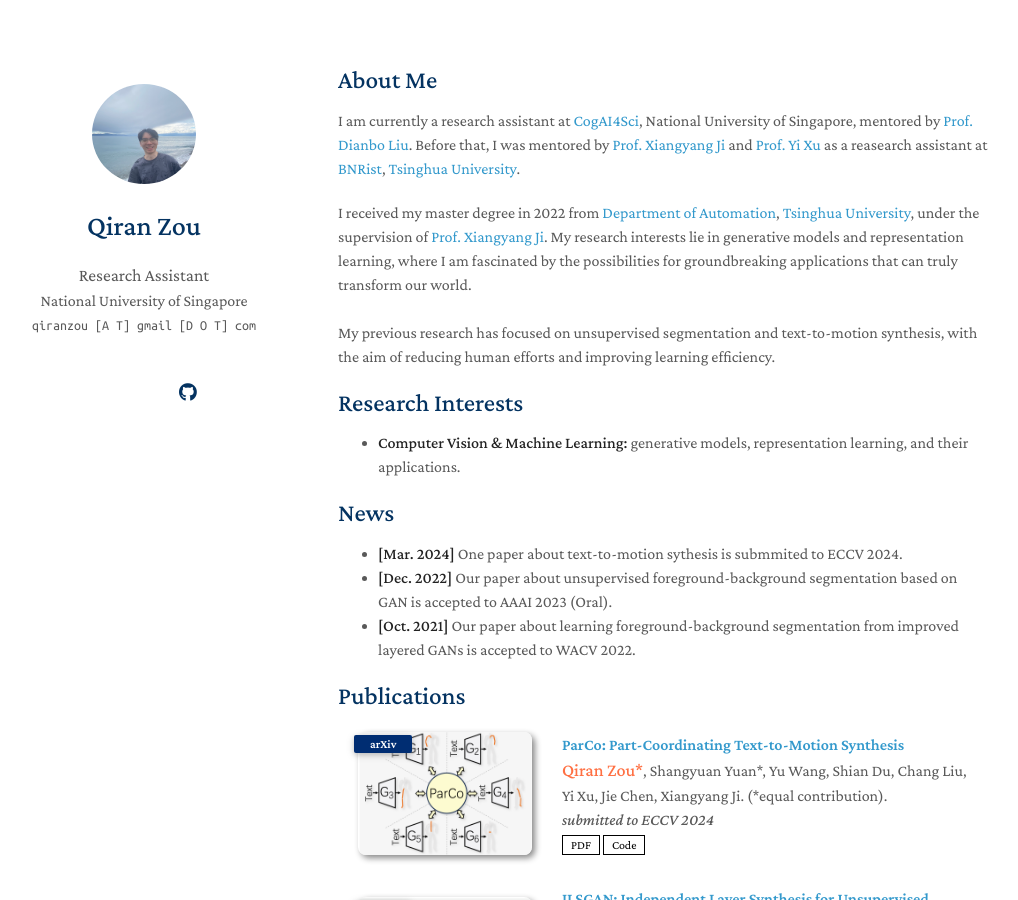
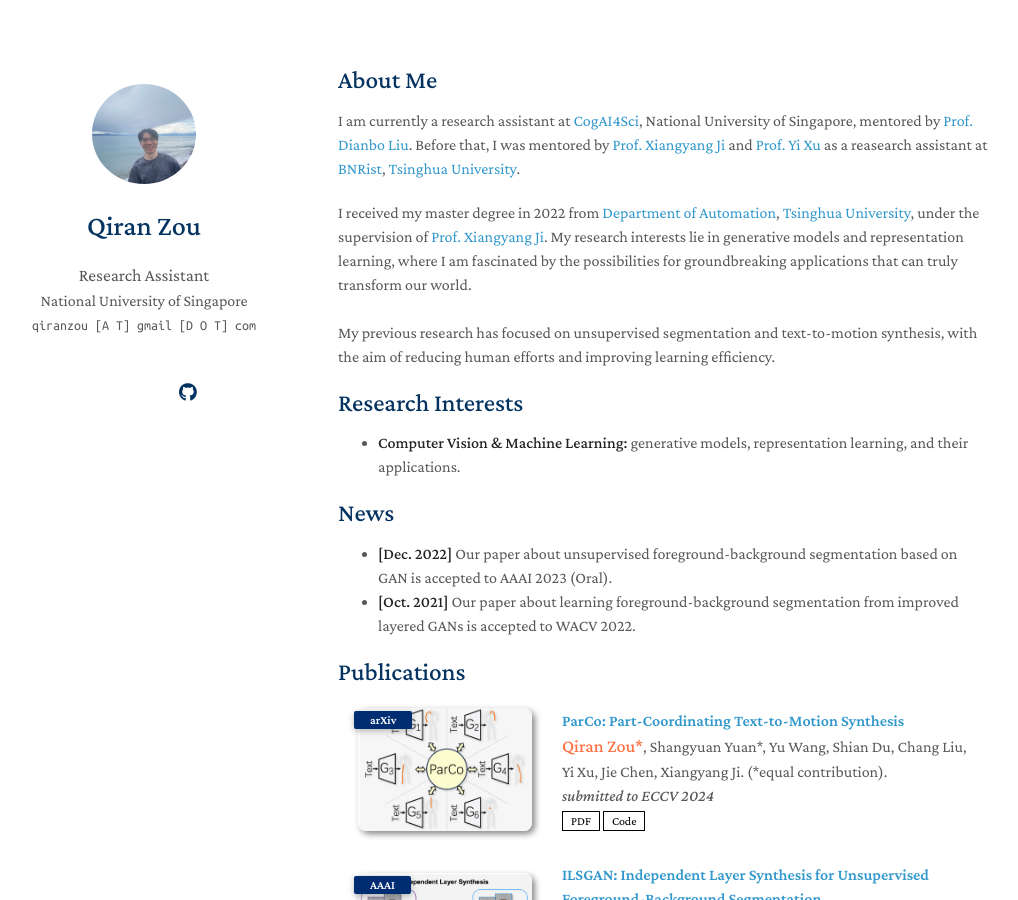
Before and after one commit to qrzou/qrzou.github.io, a Jekyll site: the page built from index.md, in a window 1280 px wide and 900 px high. Shown: the whole window, without its empty margins (132-1150 px from the left). Built offline with Jekyll 4.4.1, drawn with Linux system fonts in a browser that asks for light colours; nearby versions of some CDN libraries; a style sheet for code colours, icons or effects is not loaded; our own code applies the rules of GitHub Pages for plain Markdown files.

Commit message:
Update index.md

```diff
--- a/index.md
+++ b/index.md
@@ -26,7 +26,6 @@
 
 ## News
 
-- **[Mar. 2024]** One paper about text-to-motion sythesis is submmited to ECCV 2024.
 - **[Dec. 2022]** Our paper about unsupervised foreground-background segmentation based on GAN is accepted to AAAI 2023 (Oral).
 - **[Oct. 2021]** Our paper about learning foreground-background segmentation from improved layered GANs is accepted to WACV 2022.
 
```
